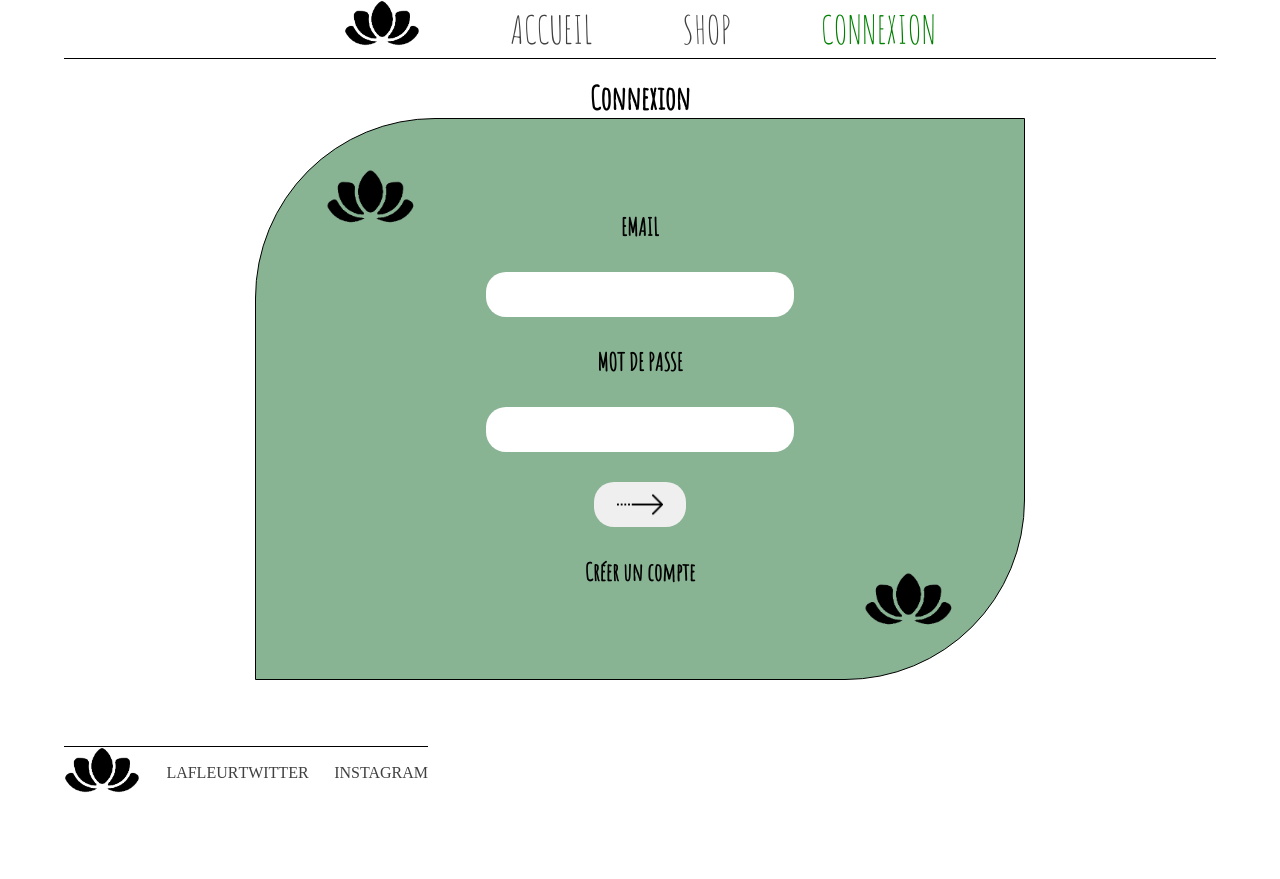
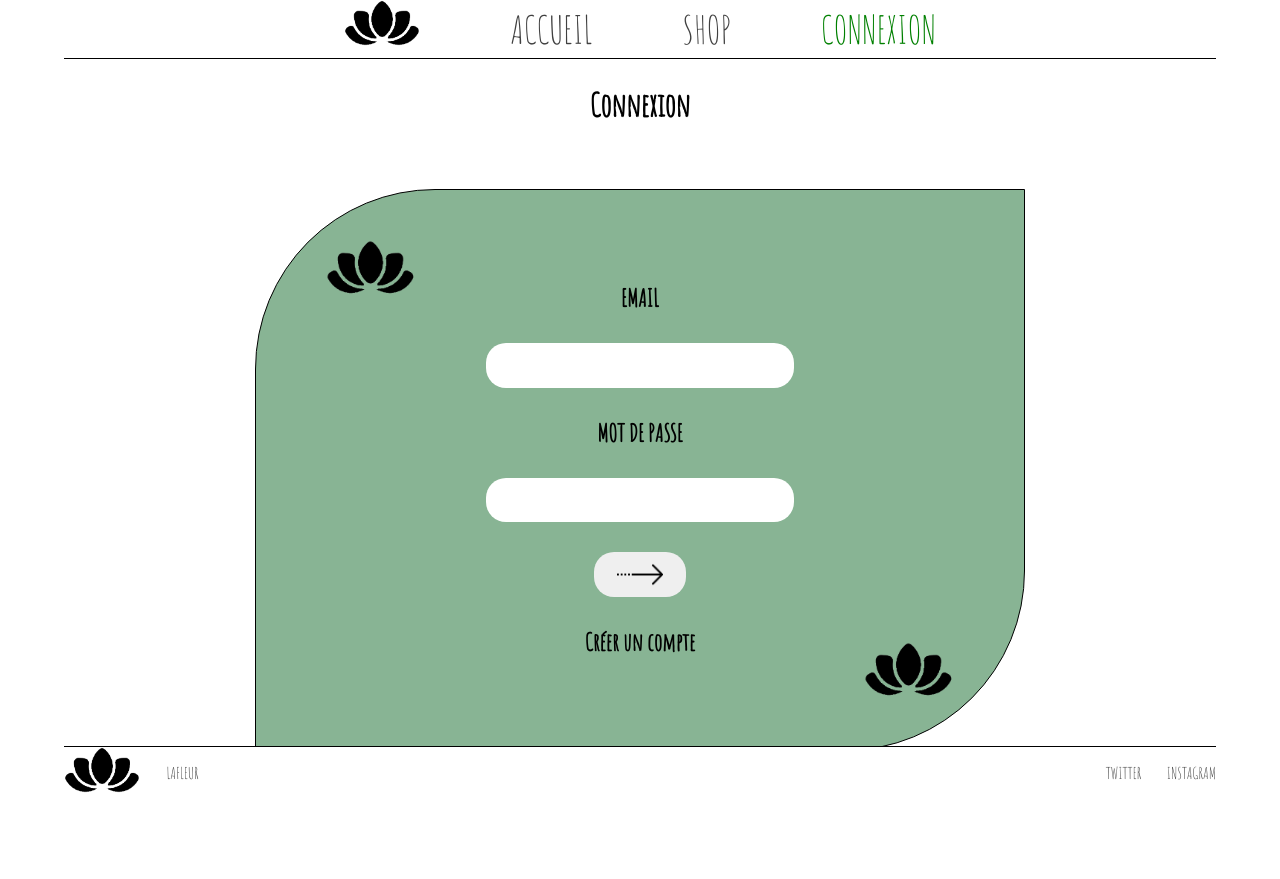
Before and after one commit to DylanAndradePereira/Lafleur, a PHP site: page /profil.php in a window 1280 px wide. Before the commit the page ends 792 px from the top, so only its background shows below. Run offline with PHP 8.4, Linux system fonts and the light colour scheme; some web fonts are replaced.

Commit message:
Update index.css

```diff
--- a/css/index.css
+++ b/css/index.css
@@ -8,12 +8,8 @@
 *{
     margin: 0;
     padding: 0;
-<<<<<<< HEAD
-
-=======
     font-family: 'Amatic SC';
 
->>>>>>> kevin
 }
 h2{
     font-family: 'Amatic SC';
@@ -24,11 +20,8 @@
 header{
     width: 100%;
     height: 10%;
-<<<<<<< HEAD
-=======
     font-family: 'Amatic SC';
 
->>>>>>> kevin
 }
 
 main{
@@ -40,14 +33,11 @@
 footer{
     width: 100%;
     height: 10%;
-<<<<<<< HEAD
-=======
 }
 
 body{
     width: 100%;
     height: 100%;
->>>>>>> kevin
 }
 
 /* Disposition de la navbar */
@@ -108,8 +98,6 @@
 
 }
 
-<<<<<<< HEAD
-=======
 @media screen and (min-width: 600px) {
     #navbar{
         z-index: 1;
@@ -122,7 +110,6 @@
     }
 }
 
->>>>>>> kevin
 main #title{
     font-family: 'Belgrano', serif;
     font-size: 4vw;
@@ -277,17 +264,12 @@
 #footer {
     position: fixed;
     bottom: 0;
-<<<<<<< HEAD
-
-    width: 100%;
-=======
 
     width: 90%;
     margin-left: 5%;
     background-color: white;
     border-top: solid black 1px;
 
->>>>>>> kevin
     list-style-type: none;
     display: flex;
     justify-content: space-between;
@@ -333,11 +315,7 @@
     position: relative;
     background: #88B494;
     border-radius: 180px 0px;
-<<<<<<< HEAD
-    border: solid 1px red;
-=======
     margin-top: 5vw;
->>>>>>> kevin
 }
 
 #profilRectangle >img{
@@ -662,8 +640,6 @@
     justify-content: center;
     align-items: center;}
 
-<<<<<<< HEAD
-=======
 @media screen and (max-width: 600px) {
     .rowPhone{
         display: flex;
@@ -677,7 +653,6 @@
 }
 
 
->>>>>>> kevin
 .column{
     display: flex;
     flex-direction: column;
@@ -726,8 +701,6 @@
     background-color: #88B494;
     border-radius: 30px 30px 30px 0px;
     text-align: center;
-<<<<<<< HEAD
-=======
 }
 
 @media screen and (max-width: 600px) {
@@ -872,5 +845,4 @@
 
 .validatePart:hover{
     background-color: red;
->>>>>>> kevin
 }
```
